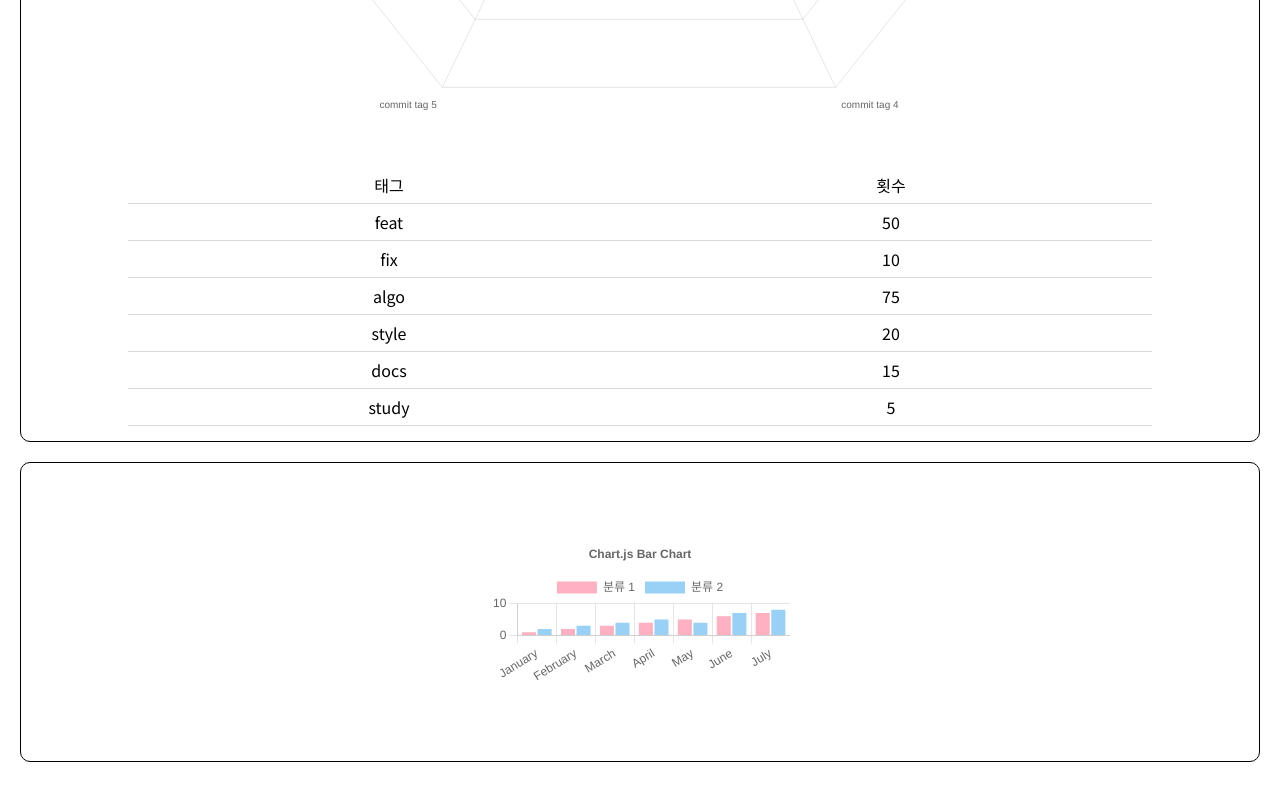
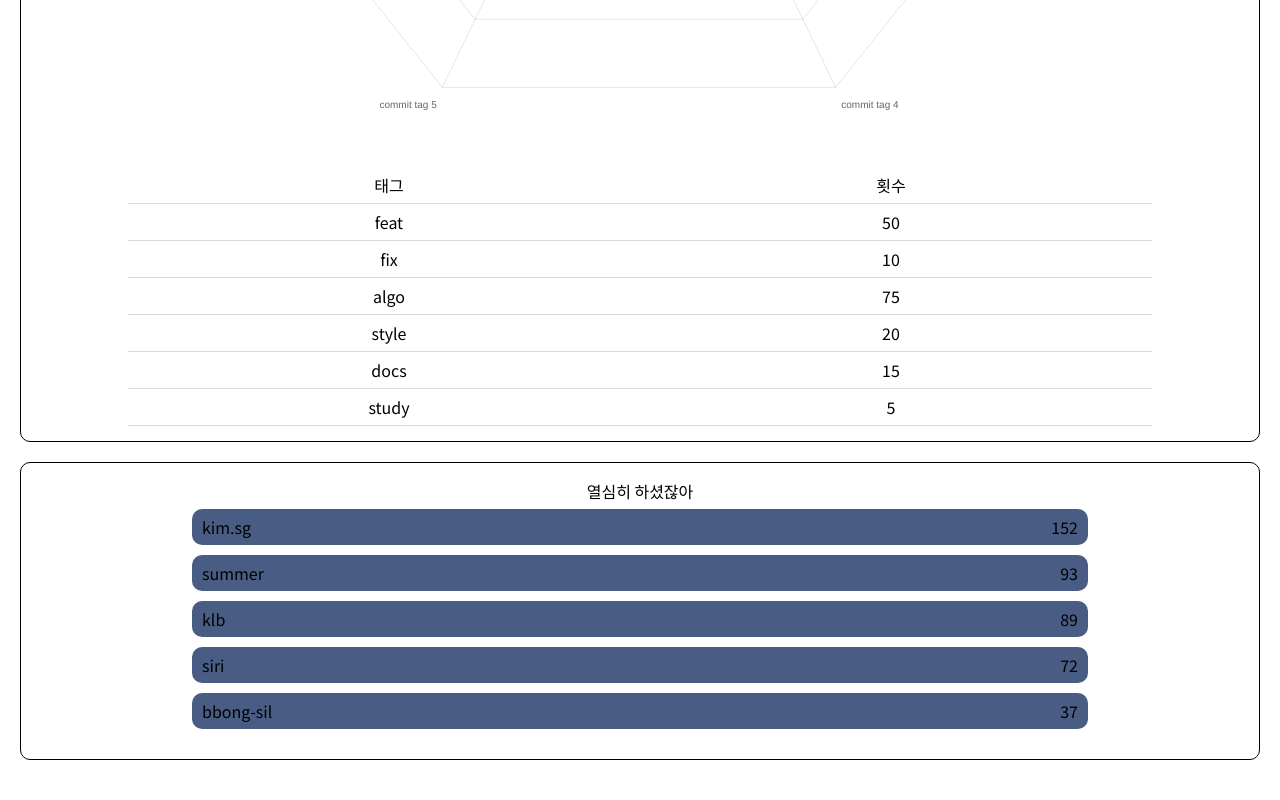
Before and after one commit to Jungu12/Heulgit, a React (Create React App) app in the folder frontend/: page /profiles/1 in a window 1280 px wide. Shown: the part 1159-1959 px from the top of the page. Built offline with nearby package versions, Linux system fonts and the light colour scheme.

Commit message:
feat(mypage): 랭킹 그래프 수정 (#4/S09P12D211-679)

```diff
--- a/frontend/src/components/profile/MyProfile.tsx
+++ b/frontend/src/components/profile/MyProfile.tsx
@@ -5,6 +5,35 @@ import RankingGraph from '@components/profile/RankingGraph';
 import CommitGraph from '@components/profile/CommitGraph';
 import { useNavigate } from 'react-router-dom';
 import { images } from '@constants/images';
+
+// 더미 데이터
+const dummyRankingList = [
+	{
+		github_id: 'bbong-sil',
+		count: 37,
+	},
+	{
+		github_id: 'kim.sg',
+		count: 152,
+	},
+	{
+		github_id: 'klb',
+		count: 89,
+	},
+	{
+		github_id: 'nabi',
+		count: 6,
+	},
+	{
+		github_id: 'siri',
+		count: 72,
+	},
+	{
+		github_id: 'summer',
+		count: 93,
+	},
+];
+// 더미 데이터 끝
 
 const StyledCommitBox = styled.div`
 	display: flex;
@@ -24,12 +53,14 @@ const StyledDiv = styled.div`
 `;
 const StyledCommitRank = styled.div`
 	display: flex;
-	justify-content: center;
+	flex-direction: column;
+	/* justify-content: center; */
 	align-items: center;
 	border: 1px solid;
 	border-radius: 10px;
 	width: 100%;
-	height: 300px;
+	/* height: 250px; */
+	padding: 20px;
 `;
 const StyledActivityButton = styled.button`
 	background-color: transparent;
@@ -80,7 +111,8 @@ const MyProfile = () => {
 			</StyledCommitBox>
 
 			<StyledCommitRank>
-				<RankingGraph></RankingGraph>
+				<div>열심히 하셨잖아</div>
+				<RankingGraph rankingList={dummyRankingList} />
 			</StyledCommitRank>
 		</StyledWrap>
 	);
--- a/frontend/src/components/profile/RankingGraph.tsx
+++ b/frontend/src/components/profile/RankingGraph.tsx
@@ -1,64 +1,26 @@
 import React from 'react';
-import {
-	Chart as ChartJS,
-	CategoryScale,
-	LinearScale,
-	BarElement,
-	Title,
-	Tooltip,
-	Legend,
-} from 'chart.js';
-import { Bar } from 'react-chartjs-2';
+import RankingItem from './RankingItem';
+import { UserRankingType } from '@typedef/profile/user.types';
 
-//기본 Bar 차트
-//https://react-chartjs-2.js.org/components/bar
-
-ChartJS.register(
-	CategoryScale,
-	LinearScale,
-	BarElement,
-	Title,
-	Tooltip,
-	Legend,
-);
-
-export const options = {
-	responsive: true,
-	plugins: {
-		legend: {
-			position: 'top' as const,
-		},
-		title: {
-			display: true,
-			text: 'Chart.js Bar Chart',
-		},
-	},
+type RankingProps = {
+	rankingList: UserRankingType[];
 };
 
-const labels = ['January', 'February', 'March', 'April', 'May', 'June', 'July'];
+const RankingGraph = ({ rankingList }: RankingProps) => {
+	const sortedRankingList = rankingList
+		.slice()
+		.sort((a, b) => b.count - a.count);
+	const top5RankingList = sortedRankingList.slice(0, 5);
 
-export const data = {
-	labels,
-	datasets: [
-		{
-			label: '분류 1',
-			data: [1, 2, 3, 4, 5, 6, 7],
-			backgroundColor: 'rgba(255, 99, 132, 0.5)',
-		},
-		{
-			label: '분류 2',
-			data: [2, 3, 4, 5, 4, 7, 8],
-			backgroundColor: 'rgba(53, 162, 235, 0.5)',
-		},
-	],
+	return (
+		<div>
+			{top5RankingList.map((rank, index) => (
+				<div key={index}>
+					<RankingItem rank={rank} />
+				</div>
+			))}
+		</div>
+	);
 };
 
-export default function BarChart() {
-	return (
-		<div className="contentWrap">
-			<div className="contentInner">
-				<Bar options={options} data={data} />
-			</div>
-		</div>
-	);
-}
+export default RankingGraph;
--- /dev/null
+++ b/frontend/src/components/profile/RankingItem.tsx
@@ -0,0 +1,31 @@
+import React from 'react';
+import { UserRankingType } from '@typedef/profile/user.types';
+import { styled } from 'styled-components';
+import { colors } from '@constants/colors';
+
+const StyledRankingItem = styled.div`
+	display: flex;
+	justify-content: space-between;
+
+	width: 70vw;
+	margin: 10px;
+	padding: 10px;
+
+	background-color: ${colors.primary.primary};
+	border-radius: 10px;
+`;
+
+type RankingProps = {
+	rank: UserRankingType;
+};
+
+const RankingItem = ({ rank }: RankingProps) => {
+	return (
+		<StyledRankingItem>
+			<div>{rank.github_id}</div>
+			<div>{rank.count}</div>
+		</StyledRankingItem>
+	);
+};
+
+export default RankingItem;
```
Also changed, not shown: frontend/src/components/profile/CommitGraph.tsx (+0 -26 lines).
